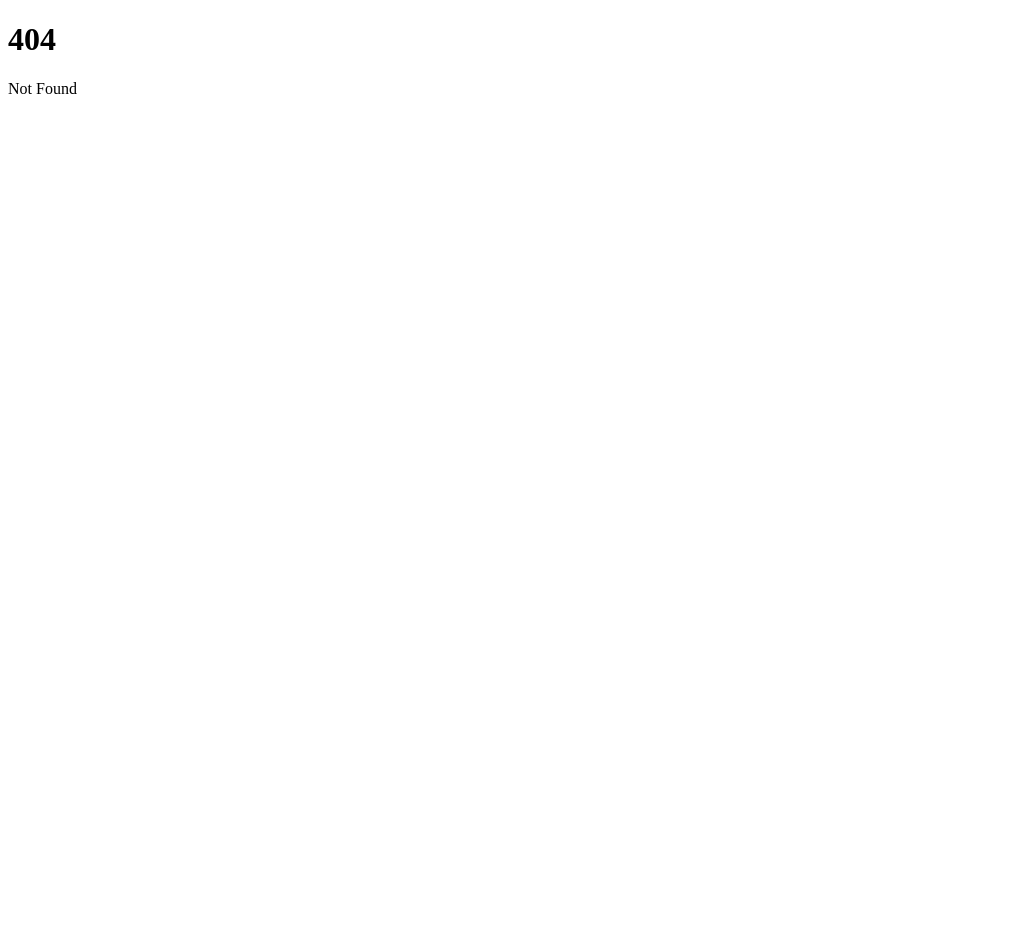
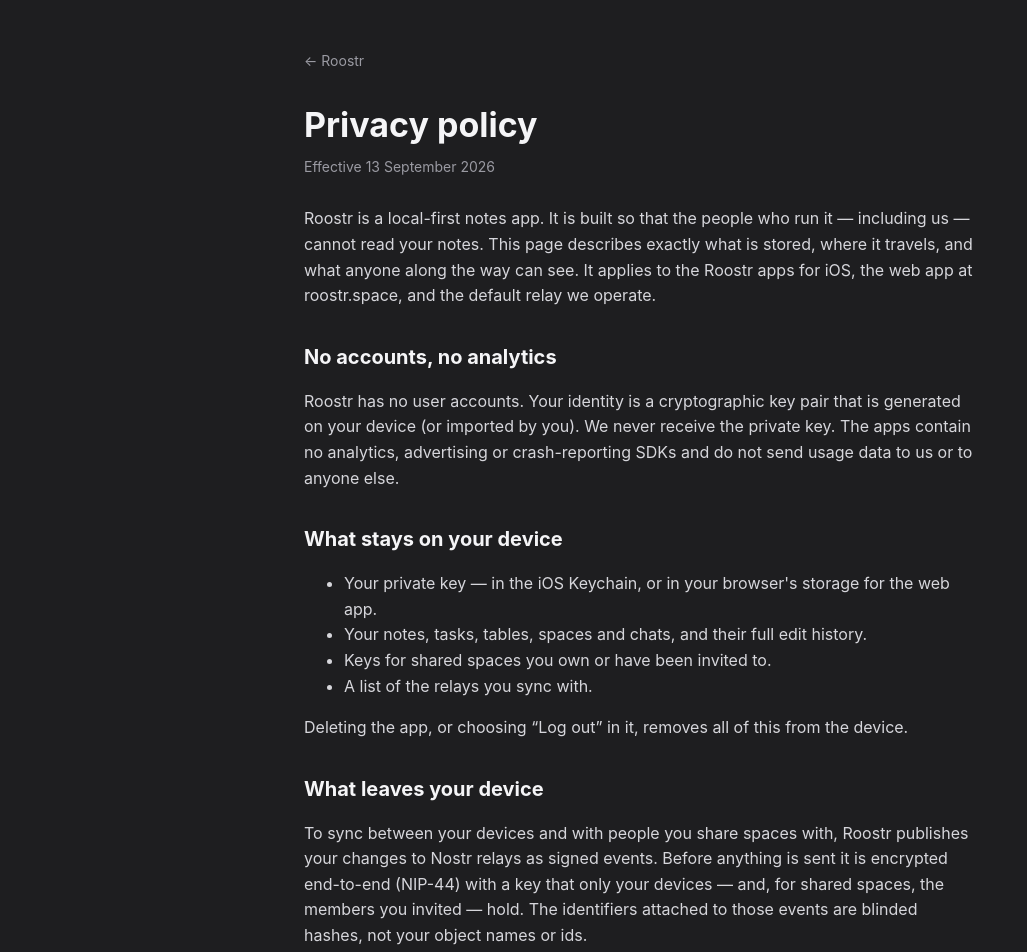
Before and after one commit to Geep5/RoostrWebsite, a SvelteKit app: page /privacy in a window 1280 px wide. Before the commit this address had no page. Shown: the top 952 px of the page, without its empty margins (0-1027 px from the left). Before the commit the page ends 800 px from the top, so only its background shows below. Built offline with nearby package versions, Linux system fonts and the light colour scheme.

Commit message:
Privacy policy at /privacy, linked from the footer

```diff
--- a/src/routes/+page.svelte
+++ b/src/routes/+page.svelte
@@ -242,6 +242,7 @@
 	<footer>
 		<span class="brand"><img class="logo" src="/logo.png" alt="" /> Roostr</span>
 		<span class="muted">local-first · end-to-end encrypted · yours</span>
+		<a href="/privacy">Privacy</a>
 		<a href="https://github.com/Geep5/Roostr">GitHub</a>
 	</footer>
 </div>
--- /dev/null
+++ b/src/routes/privacy/+page.svelte
@@ -0,0 +1,150 @@
+<svelte:head>
+	<title>Privacy — Roostr</title>
+	<meta name="description" content="What Roostr stores, where it goes, and who can see it." />
+</svelte:head>
+
+<main class="page">
+	<a class="home" href="/">← Roostr</a>
+	<h1>Privacy policy</h1>
+	<p class="updated">Effective 13 September 2026</p>
+
+	<p>
+		Roostr is a local-first notes app. It is built so that the people who run it — including us —
+		cannot read your notes. This page describes exactly what is stored, where it travels, and what
+		anyone along the way can see. It applies to the Roostr apps for iOS, the web app at roostr.space,
+		and the default relay we operate.
+	</p>
+
+	<h2>No accounts, no analytics</h2>
+	<p>
+		Roostr has no user accounts. Your identity is a cryptographic key pair that is generated on your
+		device (or imported by you). We never receive the private key. The apps contain no analytics,
+		advertising or crash-reporting SDKs and do not send usage data to us or to anyone else.
+	</p>
+
+	<h2>What stays on your device</h2>
+	<ul>
+		<li>Your private key — in the iOS Keychain, or in your browser's storage for the web app.</li>
+		<li>Your notes, tasks, tables, spaces and chats, and their full edit history.</li>
+		<li>Keys for shared spaces you own or have been invited to.</li>
+		<li>A list of the relays you sync with.</li>
+	</ul>
+	<p>Deleting the app, or choosing “Log out” in it, removes all of this from the device.</p>
+
+	<h2>What leaves your device</h2>
+	<p>
+		To sync between your devices and with people you share spaces with, Roostr publishes your
+		changes to Nostr relays as signed events. Before anything is sent it is encrypted end-to-end
+		(NIP-44) with a key that only your devices — and, for shared spaces, the members you invited —
+		hold. The identifiers attached to those events are blinded hashes, not your object names or ids.
+	</p>
+	<p>A relay therefore sees:</p>
+	<ul>
+		<li>your public key (the identity every event is signed with),</li>
+		<li>encrypted ciphertext and its size,</li>
+		<li>timestamps, and</li>
+		<li>the IP address your device connects from, as any internet server does.</li>
+	</ul>
+	<p>A relay cannot see note contents, titles, structure, or who you share a space with.</p>
+
+	<h2>The default relay</h2>
+	<p>
+		New installs sync through <code>wss://roostr-relay.fly.dev</code>, which we operate on Fly.io.
+		It stores the encrypted events it receives so your other devices can fetch them, and it keeps
+		ordinary connection logs (IP address, time, request size) for up to 30 days to run and protect
+		the service. We do not sell or share this data, and we cannot decrypt the events. You can point
+		Roostr at any other relay, or run your own with the open-source
+		<a href="https://github.com/Geep5/RoostrRelay">RoostrRelay</a>, at any time; the app then never
+		contacts ours.
+	</p>
+
+	<h2>Sharing</h2>
+	<p>
+		When you invite someone to a space, the space key is sent to them inside an encrypted gift wrap
+		addressed to their public key; when you request to join, your public key is sent to the space
+		owner the same way. Members of a shared space can read everything in that space, and the owner
+		can rotate its key to exclude a member from future changes.
+	</p>
+
+	<h2>Public profile</h2>
+	<p>
+		If you choose to set a display name or avatar, it is published as a standard Nostr profile
+		event so that other members can recognise you. It is not encrypted and is visible to anyone who
+		queries a relay for your public key. Leave it empty if you prefer.
+	</p>
+
+	<h2>The website</h2>
+	<p>
+		roostr.space is a static site served from Fly.io. Fly's proxy records standard access logs (IP
+		address, time, path, user agent). The site sets no tracking cookies and loads no third-party
+		scripts.
+	</p>
+
+	<h2>Children</h2>
+	<p>Roostr is not directed at children under 13 and does not knowingly collect information from them.</p>
+
+	<h2>Your control</h2>
+	<p>
+		Because your data is encrypted with your key and stored under your identity, there is nothing we
+		can hand over, correct or delete on your behalf beyond the encrypted events on our relay. To
+		remove those, delete the objects in the app or ask us to purge everything published under
+		your public key.
+	</p>
+
+	<h2>Changes and contact</h2>
+	<p>
+		If this policy changes we will update the date above and note the change on this page.
+		Questions: <a href="mailto:privacy@roostr.space">privacy@roostr.space</a>. The source of every
+		Roostr component is public at <a href="https://github.com/Geep5">github.com/Geep5</a>.
+	</p>
+</main>
+
+<style>
+	:global(body) {
+		margin: 0;
+		background: #1e1e20;
+		color: #f5f5f7;
+		font-family: -apple-system, BlinkMacSystemFont, "SF Pro Text", "Helvetica Neue", Inter, sans-serif;
+		-webkit-font-smoothing: antialiased;
+	}
+	:global(*) {
+		box-sizing: border-box;
+	}
+	.page {
+		max-width: 720px;
+		margin: 0 auto;
+		padding: 48px 24px 96px;
+		line-height: 1.6;
+	}
+	.home {
+		color: #9a9aa2;
+		text-decoration: none;
+		font-size: 14px;
+	}
+	h1 {
+		font-size: 34px;
+		margin: 24px 0 4px;
+	}
+	.updated {
+		color: #9a9aa2;
+		margin: 0 0 28px;
+		font-size: 14px;
+	}
+	h2 {
+		font-size: 20px;
+		margin: 32px 0 8px;
+	}
+	p, li {
+		color: #d6d6db;
+	}
+	a {
+		color: #8ab4ff;
+	}
+	code {
+		font-family: ui-monospace, SFMono-Regular, Menlo, monospace;
+		font-size: 0.92em;
+		background: #2a2a2e;
+		padding: 1px 6px;
+		border-radius: 4px;
+	}
+</style>
```
